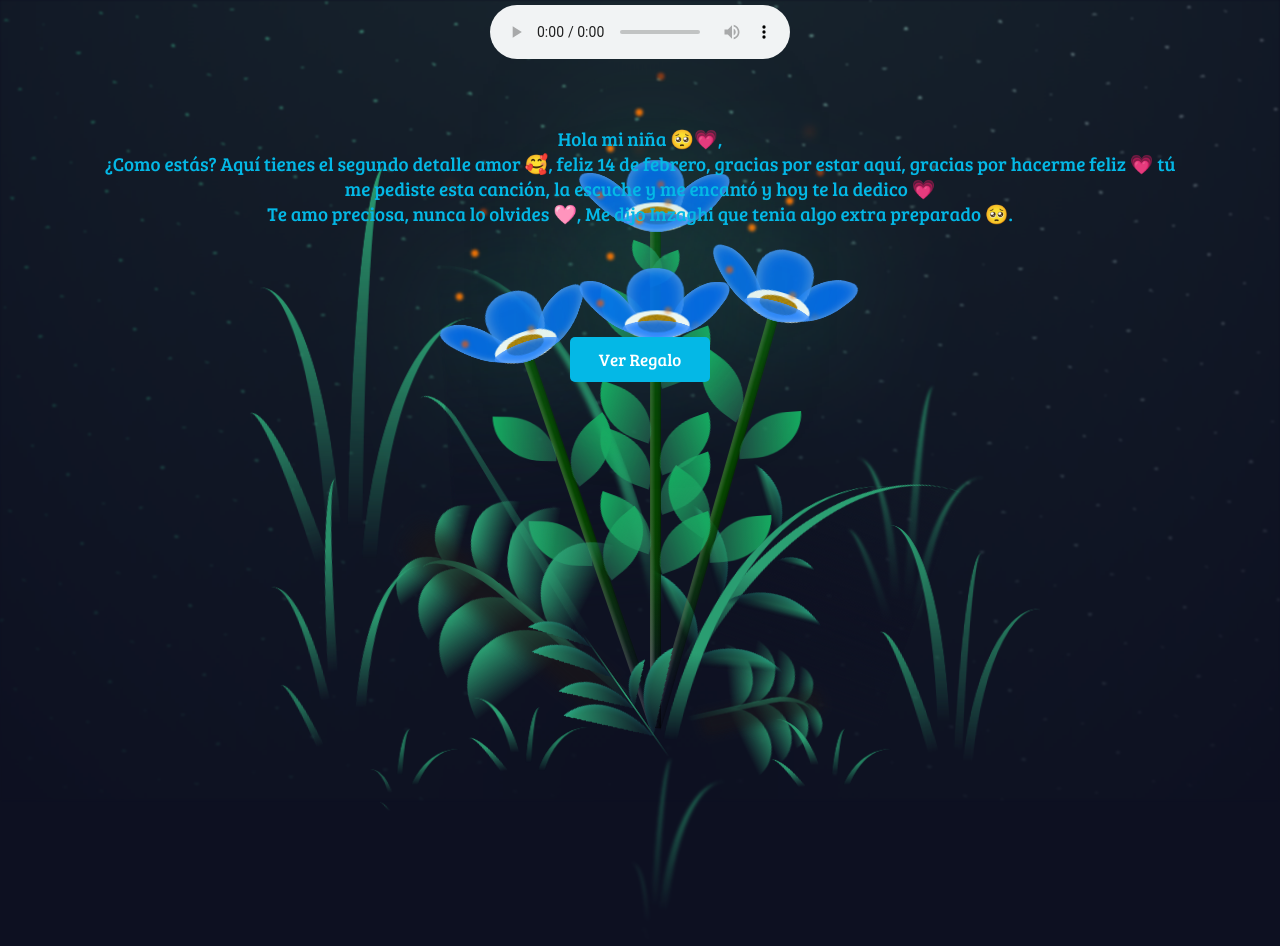
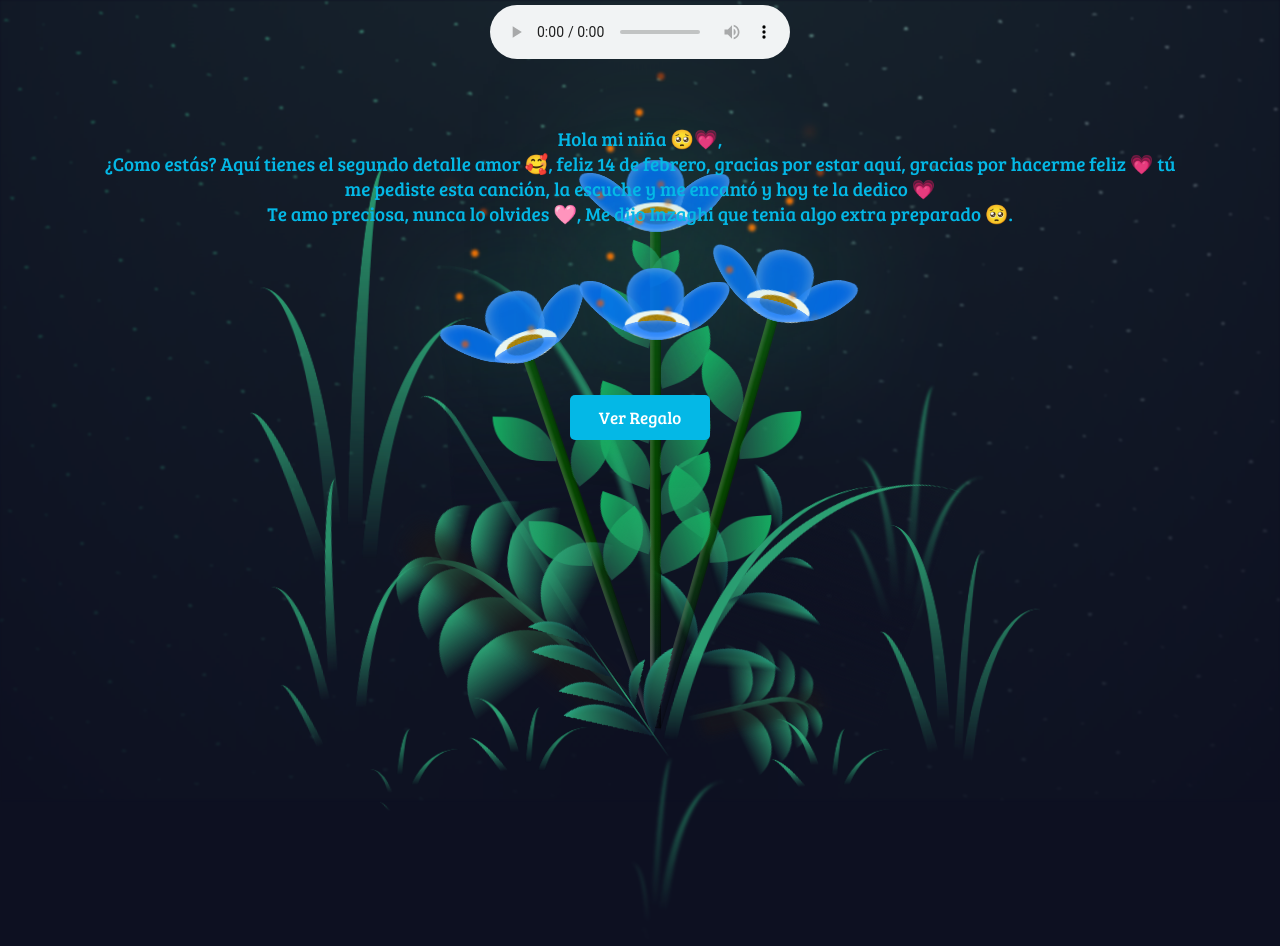
Before and after one commit to Janmxgaming/Mi-Amorcito, a plain HTML site: page FLORES.html in a window 1280 px wide. Drawn offline with Linux system fonts and the light colour scheme.

Commit message:
Update FLORES.html

```diff
--- a/FLORES.html
+++ b/FLORES.html
@@ -45,7 +45,7 @@
 
     .ver-regalo-btn {
       position: absolute;
-      top: calc(400% + 100px); /* Ajusta la posición vertical del botón */
+      top: calc(500% + 100px); /* Ajusta la posición vertical del botón */
       left: 50%;
       width: 140px;
       height: 45px;
```
